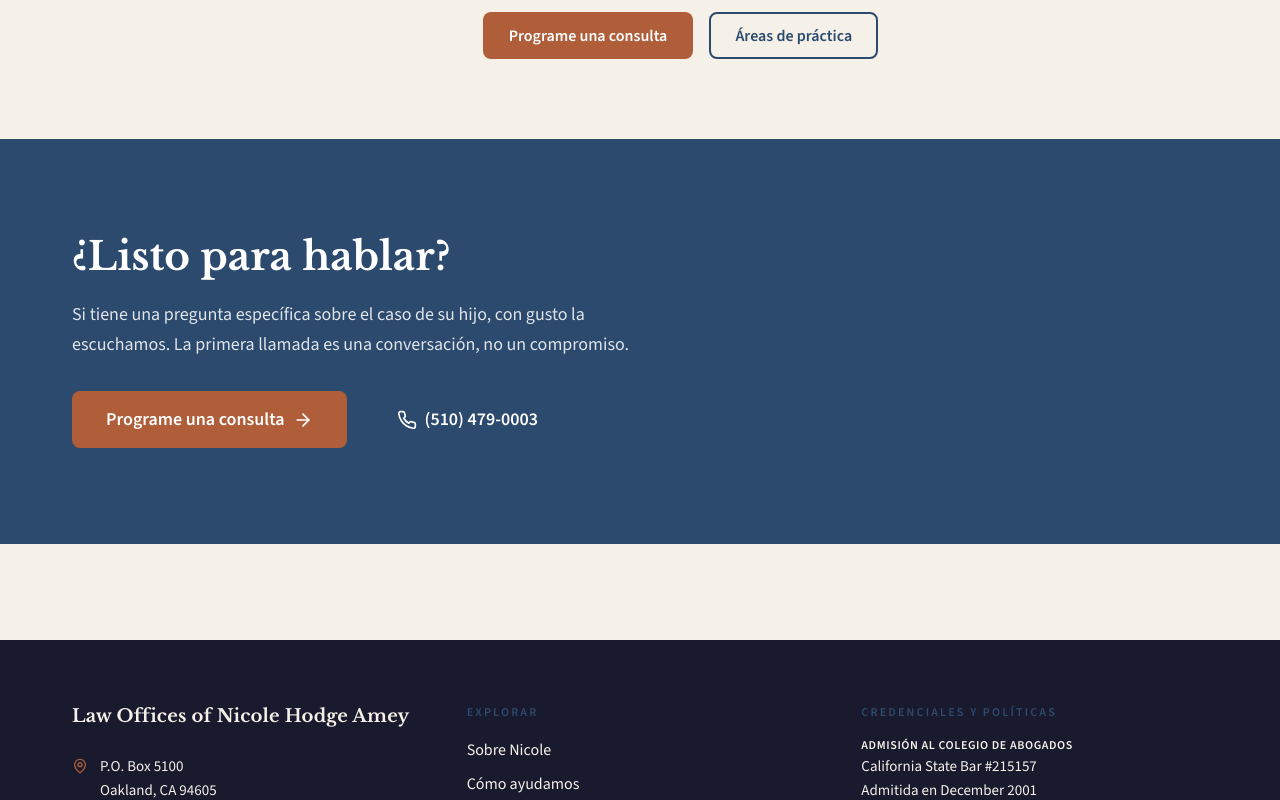
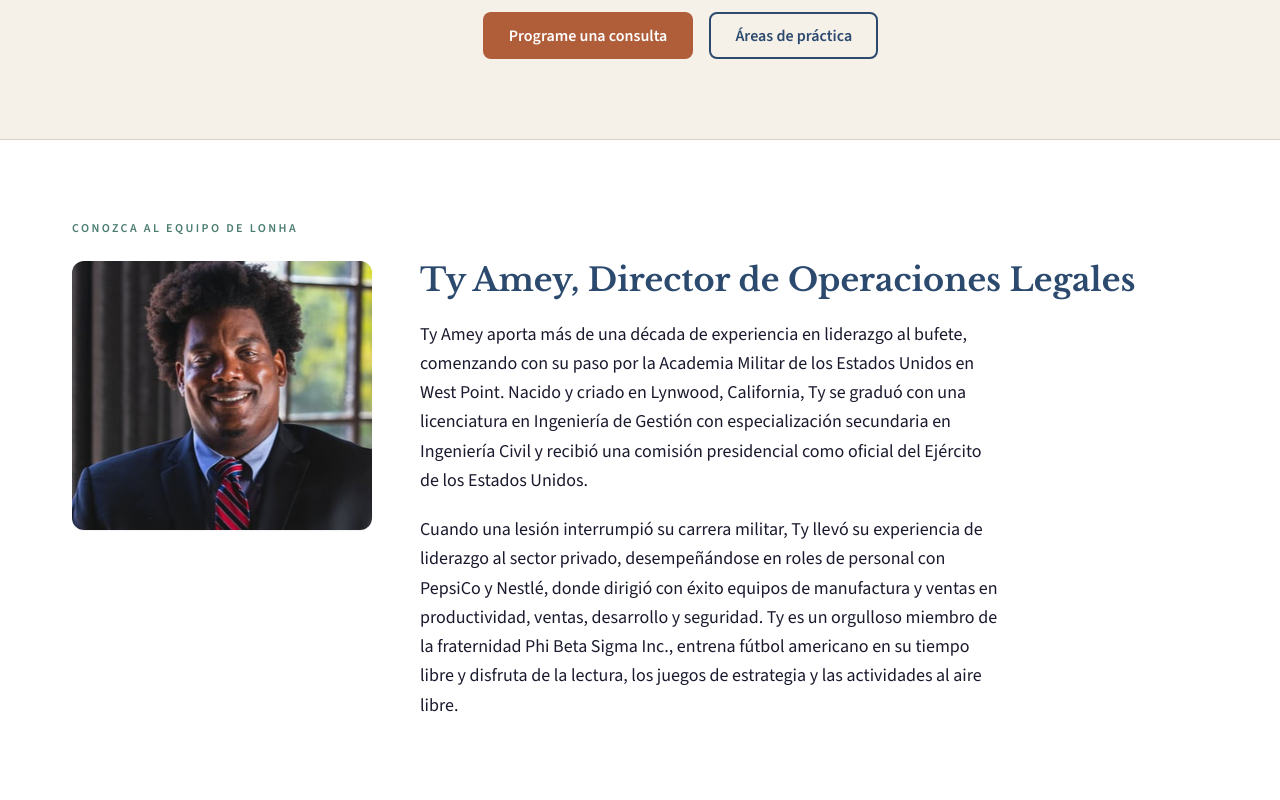
Before and after one commit to marchitectsio/lonha-website, a Next.js app: page /es/sobre-nicole in a window 1280 px wide. Shown: the part 1540-2340 px from the top of the page. Built offline with nearby package versions, Linux system fonts and the light colour scheme.

Commit message:
Add Meet Team LONHA section with Ty Amey portrait to Spanish about page

```diff
--- a/app/es/sobre-nicole/page.tsx
+++ b/app/es/sobre-nicole/page.tsx
@@ -1,4 +1,5 @@
 import type { Metadata } from "next";
+import Image from "next/image";
 import Link from "next/link";
 import SiteFrame from "@/components/SiteFrame";
 import CTABanner from "@/components/CTABanner";
@@ -94,6 +95,39 @@ export default function AboutPageEs() {
         </div>
       </section>
 
+      <section className="bg-[color:var(--surface-raised)] border-y border-[color:var(--border-subtle)] py-12 md:py-20">
+        <div className="container-x">
+          <p className="text-xs font-semibold uppercase tracking-[0.2em] text-[color:var(--brand-secondary)] mb-6">
+            Conozca al equipo de LONHA
+          </p>
+          <div className="grid gap-8 md:grid-cols-[300px_1fr] md:gap-12 items-start">
+            <Image
+              src="/images/ty-amey.jpg"
+              alt="Retrato de Ty Amey"
+              width={359}
+              height={322}
+              className="w-full max-w-[300px] rounded-xl shadow-sm"
+            />
+            <div>
+              <h2
+                className="font-serif font-bold text-[color:var(--brand-primary)]"
+                style={{ fontSize: "clamp(1.5rem, 2.6vw, 2rem)", lineHeight: 1.2 }}
+              >
+                Ty Amey, Director de Operaciones Legales
+              </h2>
+              <div className="mt-5 space-y-5 text-lg leading-relaxed text-[color:var(--text-primary)] max-w-prose">
+                <p>
+                  Ty Amey aporta más de una década de experiencia en liderazgo al bufete, comenzando con su paso por la Academia Militar de los Estados Unidos en West Point. Nacido y criado en Lynwood, California, Ty se graduó con una licenciatura en Ingeniería de Gestión con especialización secundaria en Ingeniería Civil y recibió una comisión presidencial como oficial del Ejército de los Estados Unidos.
+                </p>
+                <p>
+                  Cuando una lesión interrumpió su carrera militar, Ty llevó su experiencia de liderazgo al sector privado, desempeñándose en roles de personal con PepsiCo y Nestlé, donde dirigió con éxito equipos de manufactura y ventas en productividad, ventas, desarrollo y seguridad. Ty es un orgulloso miembro de la fraternidad Phi Beta Sigma Inc., entrena fútbol americano en su tiempo libre y disfruta de la lectura, los juegos de estrategia y las actividades al aire libre.
+                </p>
+              </div>
+            </div>
+          </div>
+        </div>
+      </section>
+
       <CTABanner
         heading="¿Listo para hablar?"
         body="Si tiene una pregunta específica sobre el caso de su hijo, con gusto la escuchamos. La primera llamada es una conversación, no un compromiso."
```
